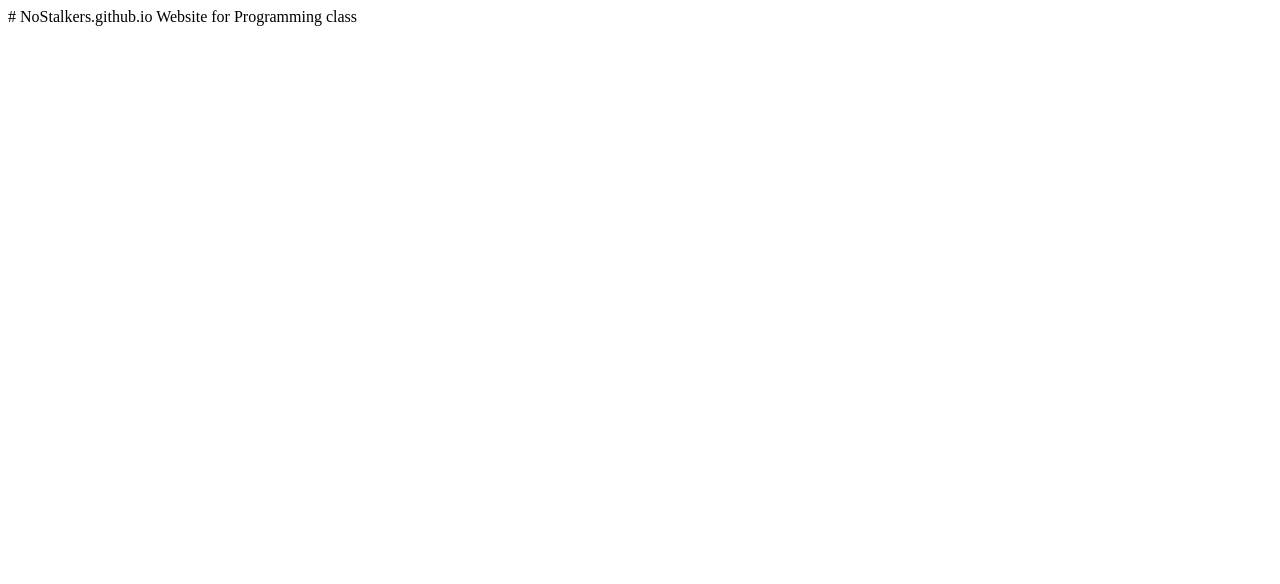
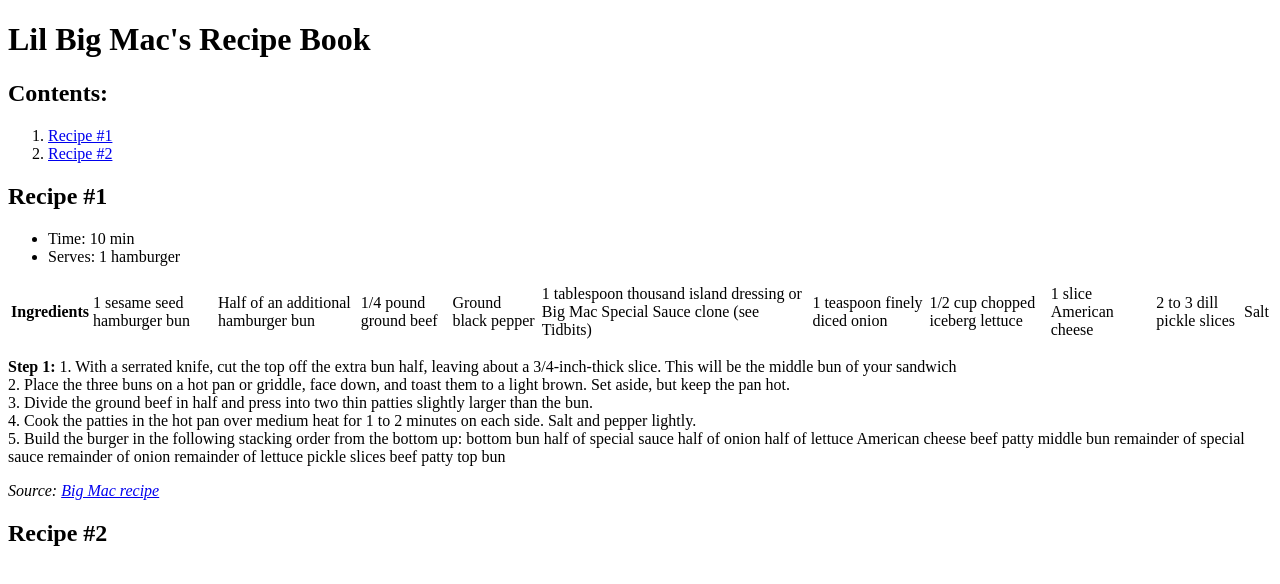
Before and after one commit to NoStalkers/NoStalkers.github.io, a plain HTML site: page index.html in a window 1280 px wide. Drawn offline with Linux system fonts and the light colour scheme.

Commit message:
Update index.html

```diff
--- a/index.html
+++ b/index.html
@@ -1,2 +1,83 @@
-# NoStalkers.github.io
-Website for Programming class
+<!DOCTYPE html>
+<html>
+    <head>
+        <title>Project: Recipe book</title>
+        <meta charset="utf-8">
+        <style>
+        </style>
+    </head>
+    <body>
+
+        <h1>Lil Big Mac's Recipe Book</h1>
+
+        <h2>Contents:</h2>
+
+        <ol>
+            <li><a href= "#killa">Recipe #1</a></li>
+            <li><a href= "#delicious">Recipe #2</a></li>
+        </ol>
+
+        <h2 id="killa">Recipe #1</h2>
+
+        <ul>
+            <li>Time: 10 min</li>
+            <li>Serves: 1 hamburger</li>
+        </ul>
+
+        <table>
+            <thead>
+                <tr>
+                    <th>Ingredients</th>
+                    <td> 1 sesame seed hamburger bun </td>
+                    <td>Half of an additional hamburger bun </td>
+                    <td>1/4 pound ground beef</td>
+                    <td>Ground black pepper</td>
+                    <td>1 tablespoon thousand island dressing or Big Mac Special Sauce clone (see Tidbits)</td>
+                    <td>1 teaspoon finely diced onion</td>
+                    <td>1/2 cup chopped iceberg lettuce</td>
+                    <td>1 slice American cheese</td>
+                    <td>2 to 3 dill pickle slices</td>
+                    <td>Salt</td>
+
+
+                </tr>
+            </thead>
+            <tbody>
+            </tbody>
+        </table>
+
+        <p><strong>Step 1:</strong> 1. With a serrated knife, cut the top off the extra bun half, leaving about a 3/4-inch-thick slice. This will be the middle bun of your sandwich<br>
+
+2. Place the three buns on a hot pan or griddle, face down, and toast them to a light brown. Set aside, but keep the pan hot.<br>
+
+3. Divide the ground beef in half and press into two thin patties slightly larger than the bun.<br>
+
+4. Cook the patties in the hot pan over medium heat for 1 to 2 minutes on each side. Salt and pepper lightly.<br>
+
+5. Build the burger in the following stacking order from the bottom up:
+
+bottom bun
+half of special sauce
+half of onion
+half of lettuce
+American cheese
+beef patty
+middle bun
+remainder of special sauce
+remainder of onion
+remainder of lettuce
+pickle slices
+beef patty
+top bun
+</p>
+
+    <p><em>Source: <a href="https://topsecretrecipes.com/mcdonalds-big-mac-copycat-recipe.html">Big Mac recipe</a></em></p>
+    <h2 id = "delicious"><strong>
+        Recipe #2
+    </strong>
+
+
+    </h2>
+
+    </body>
+</html>
```
